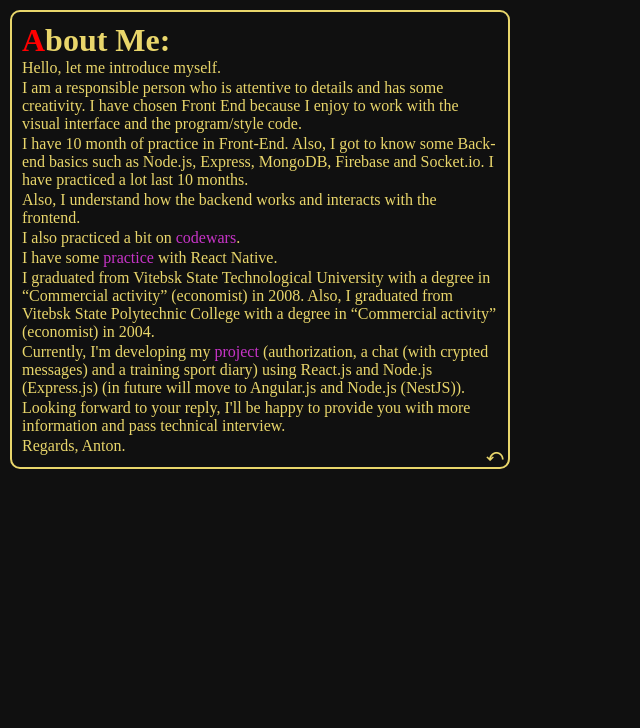
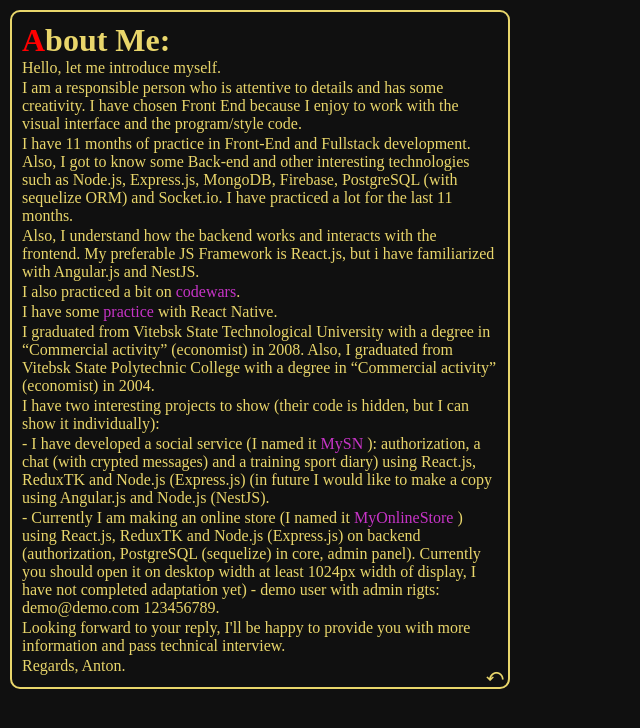
Before and after one commit to DeguzBelarus/CV, a React (Create React App) app: page /about in a window 1280 px wide. Shown: the top 728 px of the page, without its empty margins (0-640 px from the left). Built offline with nearby package versions, Linux system fonts and the light colour scheme.

Commit message:
cv has been updated

```diff
--- a/src/components/Main/Footer/Footer.jsx
+++ b/src/components/Main/Footer/Footer.jsx
@@ -10,11 +10,23 @@ const Footer = () => {
         <p className="demos-heading-paragraph">Demos:</p>
         <div className="demo-item">
           <a
-            href="https://mysn-deguz.herokuapp.com"
+            className="interesting-project"
+            href="https://mysn-deguz.herokuapp.com/"
             target="_blank"
             rel="noopener"
           >
             MySN social app
+          </a>
+          <span>(private, actual)</span>
+        </div>
+        <div className="demo-item">
+          <a
+            className="interesting-project"
+            href="https://myonlinest.herokuapp.com/"
+            target="_blank"
+            rel="noopener"
+          >
+            MyOnlineStore
           </a>
           <span>(private, actual)</span>
         </div>
@@ -66,24 +78,6 @@ const Footer = () => {
             + Github (old)
           </a>
         </div>
-        <div className="demo-item">
-          Vanilla.js projects
-          <a
-            href="https://github.com/DeguzBelarus/VanillaJS"
-            target="_blank"
-            rel="noopener"
-          >
-            (Github
-          </a>
-          +
-          <a
-            href="https://drive.google.com/file/d/1mW5W3QWm1Im98vRdncxLddTfFJEt0JRl/view?usp=sharing"
-            target="_blank"
-            rel="noopener"
-          >
-            .rar)
-          </a>
-        </div>
       </div>
     </footer>
   );
--- a/src/components/Main/Footer/Footer.scss
+++ b/src/components/Main/Footer/Footer.scss
@@ -43,6 +43,12 @@ footer {
 
         &:hover {
           color: white;
+        }
+      }
+
+      .interesting-project {
+        &:not(:hover) {
+          color: cadetblue;
         }
       }
     }
--- a/src/components/Main/Main.jsx
+++ b/src/components/Main/Main.jsx
@@ -40,10 +40,10 @@ const Main = () => {
               <p>CSS3, SCSS</p>
               <p>HTML5</p>
               <p>React.js</p>
-              <p>Angular.js (basic)</p>
               <p>Node.js (basic)</p>
               <p>Express.js (basic)</p>
-              <p>NestJS (basic)</p>
+              <p>PostgreSQL (basic)</p>
+              <p>Angular.js (basic)</p>
               <p>Firebase (basic)</p>
               <p>Git</p>
             </div>
--- a/src/pages/AboutMe/AboutMe.jsx
+++ b/src/pages/AboutMe/AboutMe.jsx
@@ -13,13 +13,16 @@ const AboutMe = () => {
         visual interface and the program/style code.
       </p>
       <p className="about-paragraph">
-        I have 10 month of practice in Front-End. Also, I got to know some
-        Back-end basics such as Node.js, Express, MongoDB, Firebase and
-        Socket.io. I have practiced a lot last 10 months.
+        I have 11 months of practice in Front-End and Fullstack development.
+        Also, I got to know some Back-end and other interesting technologies
+        such as Node.js, Express.js, MongoDB, Firebase, PostgreSQL (with
+        sequelize ORM) and Socket.io. I have practiced a lot for the last 11
+        months.
       </p>
       <p className="about-paragraph">
         Also, I understand how the backend works and interacts with the
-        frontend.
+        frontend. My preferable JS Framework is React.js, but i have
+        familiarized with Angular.js and NestJS.
       </p>
       <p className="about-paragraph">
         I also practiced a bit on{" "}
@@ -50,17 +53,36 @@ const AboutMe = () => {
         (economist) in 2004.
       </p>
       <p className="about-paragraph">
-        Currently, I'm developing my{" "}
+        I have two interesting projects to show (their code is hidden, but I can
+        show it individually):
+      </p>
+      <p className="about-paragraph">
+        - I have developed a social service (I named it{" "}
         <a
           href="https://mysn-deguz.herokuapp.com/"
           target="_blank"
           rel="noopener"
         >
-          project{" "}
+          MySN{" "}
         </a>{" "}
-        (authorization, a chat (with crypted messages) and a training sport
-        diary) using React.js and Node.js (Express.js) (in future will move to Angular.js and
-        Node.js (NestJS)).
+        ): authorization, a chat (with crypted messages) and a training sport
+        diary) using React.js, ReduxTK and Node.js (Express.js) (in future I
+        would like to make a copy using Angular.js and Node.js (NestJS).
+      </p>
+      <p className="about-paragraph">
+        - Currently I am making an online store (I named it{" "}
+        <a
+          href="https://myonlinest.herokuapp.com/"
+          target="_blank"
+          rel="noopener"
+        >
+          MyOnlineStore{" "}
+        </a>{" "}
+        ) using React.js, ReduxTK and Node.js (Express.js) on backend
+        (authorization, PostgreSQL (sequelize) in core, admin panel). Currently
+        you should open it on desktop width at least 1024px width of display, I
+        have not completed adaptation yet) - demo user with admin rigts:
+        demo@demo.com 123456789.
       </p>
       <p className="about-paragraph">
         Looking forward to your reply, I'll be happy to provide you with more
```
